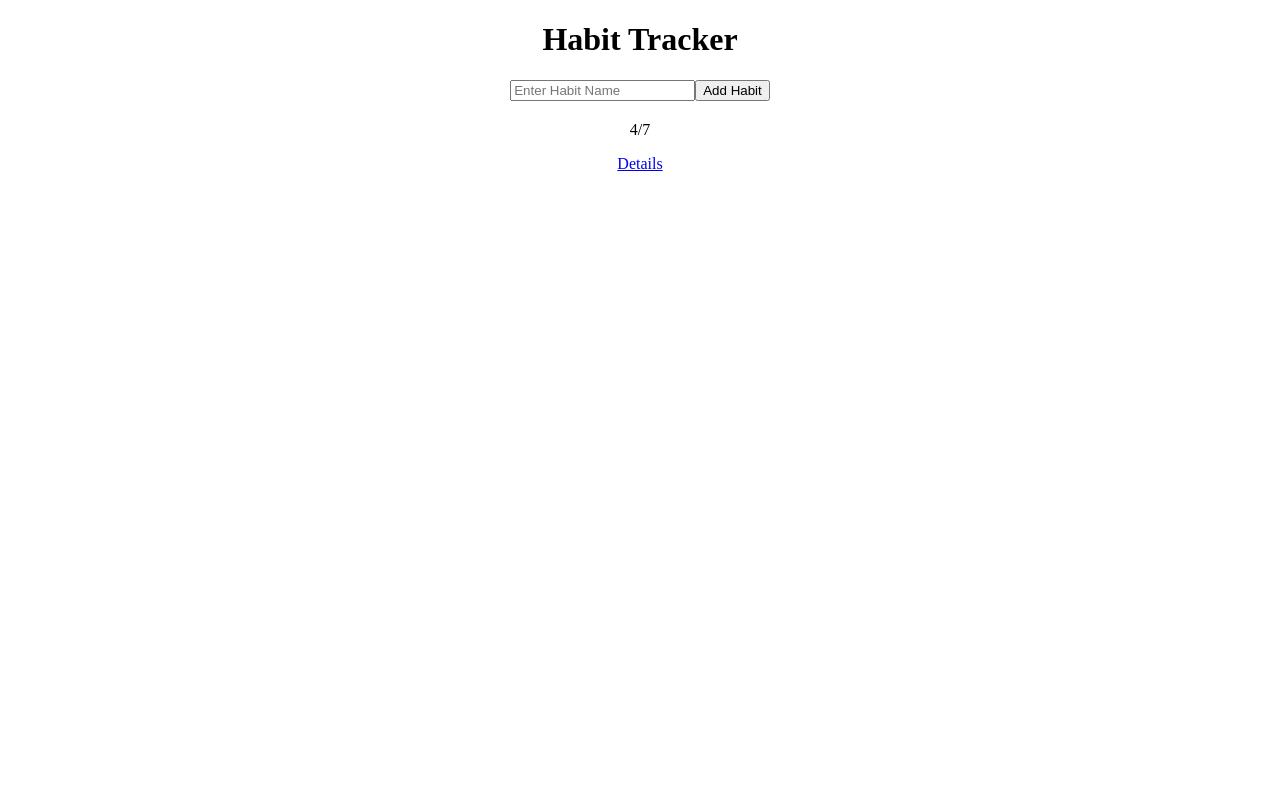
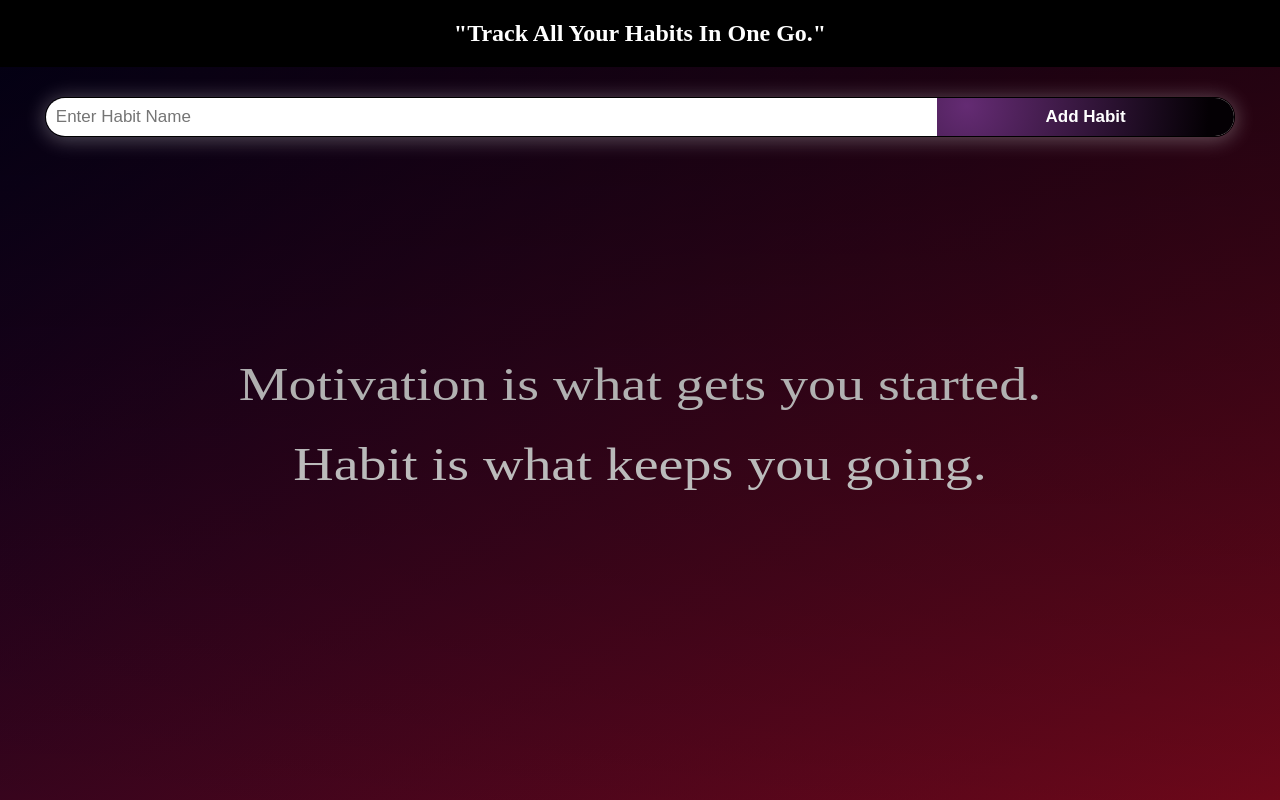
Before and after one commit to harijoshi12/cn_react_habit, a React (Create React App) app: page / in a window 1280 px wide. Built offline with nearby package versions, Linux system fonts and the light colour scheme.

Commit message:
project almost complete

```diff
--- a/src/App.css
+++ b/src/App.css
@@ -1,3 +1,150 @@
-.App {
+*,
+*::after,
+*::before {
+  margin: 0;
+  padding: 0;
+  box-sizing: border-box;
+  outline: 0;
+  border: 0;
+  text-decoration: none;
+}
+
+body {
+  min-height: 100vh;
+  background-image: linear-gradient(rgba(0, 0, 0, 0.5), rgba(0, 0, 0, 0.1)), url(../public/bg.svg);
+  background-position: center;
+  background-size: 100% 100%;
+  background-attachment: fixed;
+  background-repeat: no-repeat;
+}
+
+header {
+  background: black;
+  color: white;
+  padding: 20px 10px;
+  text-align: center;
+  width: 100%;
+  position: sticky;
+  top: 0;
+}
+
+.wrapper {
+  display: flex;
+  flex-direction: column;
+  align-items: center;
+  padding-top: 30px;
+}
+
+#addHabitForm {
+  width: 93%;
+  height: 40px;
+  margin-bottom: 20px;
+  border: 1px solid;
+  border-radius: 30px;
+  overflow: hidden;
+  box-shadow: rgba(255, 255, 255, 0.3) 0px 2px 20px 1px;
+}
+#addHabitForm input {
+  width: 75%;
+  height: 100%;
+  padding: 5px 10px;
+  font-size: 17px;
+}
+#addHabitForm input::-moz-placeholder {
+  font-size: 17px;
+}
+#addHabitForm input::placeholder {
+  font-size: 17px;
+}
+#addHabitForm button {
+  background-image: radial-gradient(circle farthest-corner at 10% 20%, rgb(100, 43, 115) 0%, rgb(4, 0, 4) 90%);
+  height: 100%;
+  cursor: pointer;
+  color: white;
+  font-size: 17px;
+  font-weight: bold;
+  width: 25%;
+  transition: all 0.2s linear;
+}
+#addHabitForm button:hover {
+  transform: scale(1.05);
+}
+
+.cardHabit {
+  width: 90%;
+  height: 90px;
+  margin: 10px 0;
+  border: 1px solid white;
+  color: white;
+  border-radius: 10px;
+  padding: 10px 20px;
+  background: rgba(0, 0, 0, 0.7);
+  display: flex;
+  justify-content: space-between;
+  align-items: center;
+}
+.cardHabit .content h2 {
+  font-size: 25px;
+  letter-spacing: 1px;
+  text-transform: capitalize;
+}
+.cardHabit .count {
+  margin: 10px 0;
+}
+.cardHabit .viewDetail {
+  font-size: 20;
+  background-color: white;
+  padding: 7px 15px;
+  border-radius: 20px;
+  border: 1px solid blue;
+}
+
+.weekCardsContainer {
+  background: rgba(255, 255, 255, 0.1);
+  padding: 10px;
+  width: 95%;
+  max-width: 1000px;
+  display: flex;
+  flex-wrap: wrap;
+  justify-content: space-evenly;
+}
+
+.cardWeek.active {
+  border-color: green;
+}
+
+.cardWeek {
+  min-width: 200px;
+  height: 90px;
+  margin: 10px 0;
+  border: 1px solid white;
+  color: white;
+  border-radius: 10px;
+  background: rgba(0, 0, 0, 0.7);
+  position: relative;
+  overflow: hidden;
+}
+.cardWeek h3 {
+  padding: 10px;
   text-align: center;
 }
+.cardWeek .statusBtnWrapper {
+  position: absolute;
+  bottom: 0;
+  width: 100%;
+  display: flex;
+  justify-content: space-between;
+}
+.cardWeek .statusBtnWrapper .statusBtn {
+  width: 33.1%;
+  cursor: pointer;
+  padding: 5px 0;
+  background-color: gray;
+}
+.cardWeek .statusBtnWrapper .statusBtn:hover {
+  transform: scale(1.05);
+}
+.cardWeek .statusBtnWrapper .statusBtn.active {
+  background-color: green;
+  color: white;
+}/*# sourceMappingURL=App.css.map */
--- a/src/App.js
+++ b/src/App.js
@@ -6,7 +6,9 @@ import HabitDetailPage from './pages/HabitDetailPage';
 function App() {
   return (
     <div className="App">
-      <h1>Habit Tracker</h1>
+      <header>
+        <h2> "Track All Your Habits In One Go."</h2>
+      </header>
       <Routes>
         <Route path="/" element={<HomePage />} />
         <Route path="/habit/:id" element={<HabitDetailPage />} />
--- /dev/null
+++ b/src/App.scss
@@ -0,0 +1,152 @@
+*,
+*::after,
+*::before {
+  margin: 0;
+  padding: 0;
+  box-sizing: border-box;
+  outline: 0;
+  border: 0;
+  text-decoration: none;
+}
+
+body {
+  min-height: 100vh;
+  background-image: linear-gradient(rgba(0, 0, 0, 0.5), rgba(0, 0, 0, 0.1)),
+    url(../public/bg.svg);
+  background-position: center;
+  background-size: 100% 100%;
+  background-attachment: fixed;
+  background-repeat: no-repeat;
+}
+header {
+  background: black;
+  color: white;
+  padding: 20px 10px;
+  text-align: center;
+  width: 100%;
+  position: sticky;
+  top: 0;
+}
+
+.wrapper {
+  display: flex;
+  flex-direction: column;
+  align-items: center;
+  padding-top: 30px;
+}
+#addHabitForm {
+  width: 93%;
+  height: 40px;
+  margin-bottom: 20px;
+  border: 1px solid;
+  border-radius: 30px;
+  overflow: hidden;
+  box-shadow: rgba(255, 255, 255, 0.3) 0px 2px 20px 1px;
+  input {
+    width: 75%;
+    height: 100%;
+    padding: 5px 10px;
+    font-size: 17px;
+    &::placeholder {
+      font-size: 17px;
+    }
+  }
+  button {
+    background-image: radial-gradient(
+      circle farthest-corner at 10% 20%,
+      rgba(100, 43, 115, 1) 0%,
+      rgba(4, 0, 4, 1) 90%
+    );
+    height: 100%;
+    cursor: pointer;
+    color: white;
+    font-size: 17px;
+    font-weight: bold;
+    width: 25%;
+    transition: all 0.2s linear;
+    &:hover {
+      transform: scale(1.05);
+    }
+  }
+}
+
+.cardHabit {
+  width: 90%;
+  height: 90px;
+  margin: 10px 0;
+  border: 1px solid white;
+  color: white;
+  border-radius: 10px;
+  padding: 10px 20px;
+  background: rgba(0, 0, 0, 0.7);
+  display: flex;
+  justify-content: space-between;
+  align-items: center;
+  .content {
+    h2 {
+      font-size: 25px;
+      letter-spacing: 1px;
+      text-transform: capitalize;
+    }
+  }
+  .count {
+    margin: 10px 0;
+  }
+  .viewDetail {
+    font-size: 20;
+    background-color: white;
+    padding: 7px 15px;
+    border-radius: 20px;
+    border: 1px solid blue;
+  }
+}
+.weekCardsContainer {
+  background: rgba(255, 255, 255, 0.1);
+  padding: 10px;
+  width: 95%;
+  max-width: 1000px;
+  display: flex;
+  flex-wrap: wrap;
+  justify-content: space-evenly;
+}
+
+.cardWeek.active {
+  border-color: green;
+}
+.cardWeek {
+  min-width: 200px;
+  height: 90px;
+  margin: 10px 0;
+  border: 1px solid white;
+  color: white;
+  border-radius: 10px;
+  // padding: 10px 20px;
+  background: rgba(0, 0, 0, 0.7);
+  position: relative;
+  overflow: hidden;
+  h3 {
+    padding: 10px;
+    text-align: center;
+  }
+  .statusBtnWrapper {
+    // background: red;
+    position: absolute;
+    bottom: 0;
+    width: 100%;
+    display: flex;
+    justify-content: space-between;
+    .statusBtn {
+      width: 33.1%;
+      cursor: pointer;
+      padding: 5px 0;
+      background-color: gray;
+      &:hover {
+        transform: scale(1.05);
+      }
+    }
+    .statusBtn.active {
+      background-color: green;
+      color: white;
+    }
+  }
+}
--- a/src/components/AddHabitForm.js
+++ b/src/components/AddHabitForm.js
@@ -12,13 +12,15 @@ const AddHabitForm = () => {
     const newHabit = {
       id: nanoid(),
       name: habitName,
-      days: Array(7).fill('None'),
+      days: {},
+      // days: Array(7).fill('None'),
     };
     dispatch(addHabit(newHabit));
     setHabitName('');
   };
   return (
-    <form onSubmit={handleSubmit}>
+    <>
+      <form onSubmit={handleSubmit} id="addHabitForm">
         <input
           type="text"
           placeholder="Enter Habit Name"
@@ -27,6 +29,7 @@ const AddHabitForm = () => {
         />
         <button type="submit">Add Habit</button>
       </form>
+    </>
   );
 };
 
--- a/src/components/CardHabit.js
+++ b/src/components/CardHabit.js
@@ -1,12 +1,18 @@
 import React from 'react';
-import { Link } from 'react-router-dom';
+import { Link, NavLink } from 'react-router-dom';
 
 const CardHabit = ({ habit }) => {
   return (
-    <div>
-      <h2>{habit?.name}</h2>
-      <p>4/7</p>
-      <Link to={`/habit/${habit?.id}`}>Details</Link>
+    <div className="cardHabit">
+      <div className="content">
+        <h2>{habit?.name}</h2>
+        <p className="count">Count: 4/7</p>
+      </div>
+      <NavLink to={`/habit/${habit?.id}`}>
+        {({ isActive, isPending }) => (
+          <span className={'viewDetail'}>View Detail</span>
+        )}
+      </NavLink>
     </div>
   );
 };
--- /dev/null
+++ b/src/components/CardWeekView.js
@@ -0,0 +1,54 @@
+import React from 'react';
+import { useDispatch } from 'react-redux';
+import StatusButton from './StatusButton';
+import { updateHabitStatus } from '../features/habitSlice';
+
+const CardWeekView = ({ date, habit }) => {
+  const dispatch = useDispatch();
+  const weekDays = [
+    'Sunday',
+    'Monday',
+    'Tuesday',
+    'Wednesday',
+    'Thursday',
+    'Friday',
+    'Saturday',
+  ];
+  const weekDay = weekDays[date.getDay()];
+  const formattedDate = `${date.getDate()}/${
+    date.getMonth() + 1
+  }/${date.getFullYear()}`;
+  const currentStatus = habit.days[formattedDate] || 'None';
+
+  const handleStatusChange = (status) => {
+    if (habit && habit.id) {
+      dispatch(updateHabitStatus({ id: habit.id, day: formattedDate, status }));
+    } else {
+      console.error('Habit or habit.id is undefined');
+    }
+  };
+  return (
+    <div className={`cardWeek ${currentStatus == 'Done' ? 'active' : ''}`}>
+      <h3>{`${weekDay}, ${formattedDate}`}</h3>
+      <div className="statusBtnWrapper">
+        <StatusButton
+          title={'Done'}
+          handleStatusChange={() => handleStatusChange('Done')}
+          active={currentStatus === 'Done'}
+        />
+        <StatusButton
+          title={'Not Done'}
+          handleStatusChange={() => handleStatusChange('Not Done')}
+          active={currentStatus === 'Not Done'}
+        />
+        <StatusButton
+          title={'None'}
+          handleStatusChange={() => handleStatusChange('None')}
+          active={currentStatus === 'None'}
+        />
+      </div>
+    </div>
+  );
+};
+
+export default CardWeekView;
--- a/src/features/habitSlice.js
+++ b/src/features/habitSlice.js
@@ -1,17 +1,28 @@
 import { createSlice } from '@reduxjs/toolkit';
+
+// Load habits from local storage
+const loadHabits = () => {
+  const habitsData = localStorage.getItem('habits');
+  return habitsData ? JSON.parse(habitsData) : [];
+};
 
 export const habitSlice = createSlice({
   name: 'habits',
-  initialState: [],
+  initialState: loadHabits(),
   reducers: {
     addHabit: (state, action) => {
-      state.habits.push(action.payload);
+      state.push(action.payload);
+      localStorage.setItem('habits', JSON.stringify(state));
     },
     updateHabitStatus: (state, action) => {
-      const { id, status, day } = action.payload;
-      const habit = state.habits.find((habit) => habit.id === id);
+      const { id, day, status } = action.payload;
+      const habit = state.find((h) => h.id === id);
       if (habit) {
+        if (!habit.days) {
+          habit.days = {};
+        }
         habit.days[day] = status;
+        localStorage.setItem('habits', JSON.stringify(state)); // Update local storage
       }
     },
   },
--- a/src/pages/HabitDetailPage.js
+++ b/src/pages/HabitDetailPage.js
@@ -1,14 +1,36 @@
 import React from 'react';
-import { useParams } from 'react-router-dom';
-import StatusButton from '../components/StatusButton';
-import CardHabitDetail from '../components/CardHabitDetail';
+import { useNavigate, useParams } from 'react-router-dom';
+import CardHabitDetail from '../components/CardWeekView';
+import { useSelector } from 'react-redux';
+import CardWeekView from '../components/CardWeekView';
 
 const HabitDetailPage = () => {
   const { id } = useParams();
+  const navigate = useNavigate();
+  const habit = useSelector((state) => state.habits.find((h) => h.id === id));
+  if (!habit) {
+    navigate('/');
+    return null;
+  }
+  const getPreviousDays = (n) => {
+    const days = [];
+    const d = new Date();
+    for (let i = 0; i < n; i++) {
+      d.setDate(d.getDate() - 1);
+      days.push(new Date(d));
+    }
+    return days;
+  };
+  const days = getPreviousDays(7);
+
   return (
-    <div>
-      <h3>Habit Id: {id}</h3>
-      <CardHabitDetail />
+    <div className="wrapper" id="habitDetalPage">
+      <h3>{habit.name}</h3>
+      <div className="weekCardsContainer">
+        {days?.map((day, index) => (
+          <CardWeekView key={index} date={day} habit={habit} />
+        ))}
+      </div>
     </div>
   );
 };
--- a/src/pages/HomePage.js
+++ b/src/pages/HomePage.js
@@ -1,13 +1,17 @@
 import React from 'react';
 import CardHabit from '../components/CardHabit';
 import AddHabitForm from '../components/AddHabitForm';
+import { useSelector } from 'react-redux';
 
 const HomePage = () => {
+  const habits = useSelector((state) => state.habits);
   return (
-    <>
+    <div className="wrapper">
       <AddHabitForm />
-      <CardHabit />
-    </>
+      {habits?.map((habit, index) => (
+        <CardHabit key={index} habit={habit} />
+      ))}
+    </div>
   );
 };
 
```
Also changed, not shown: src/components/CardHabitDetail.js (deleted, +0 -18 lines), src/components/StatusButton.js (+9 -9 lines), public/bg.svg (added), 1 other file (tests, documents, lock files or other folders). Lines whose indentation alone changed are shown as unchanged.
